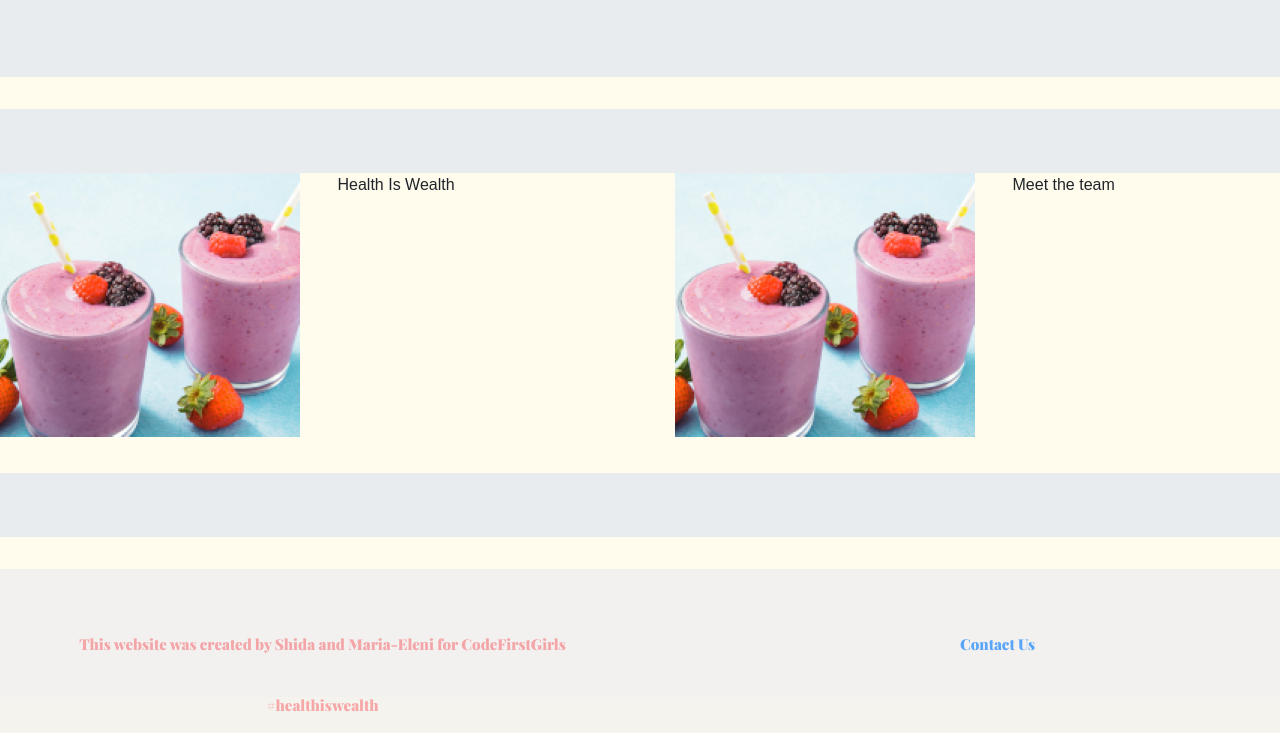
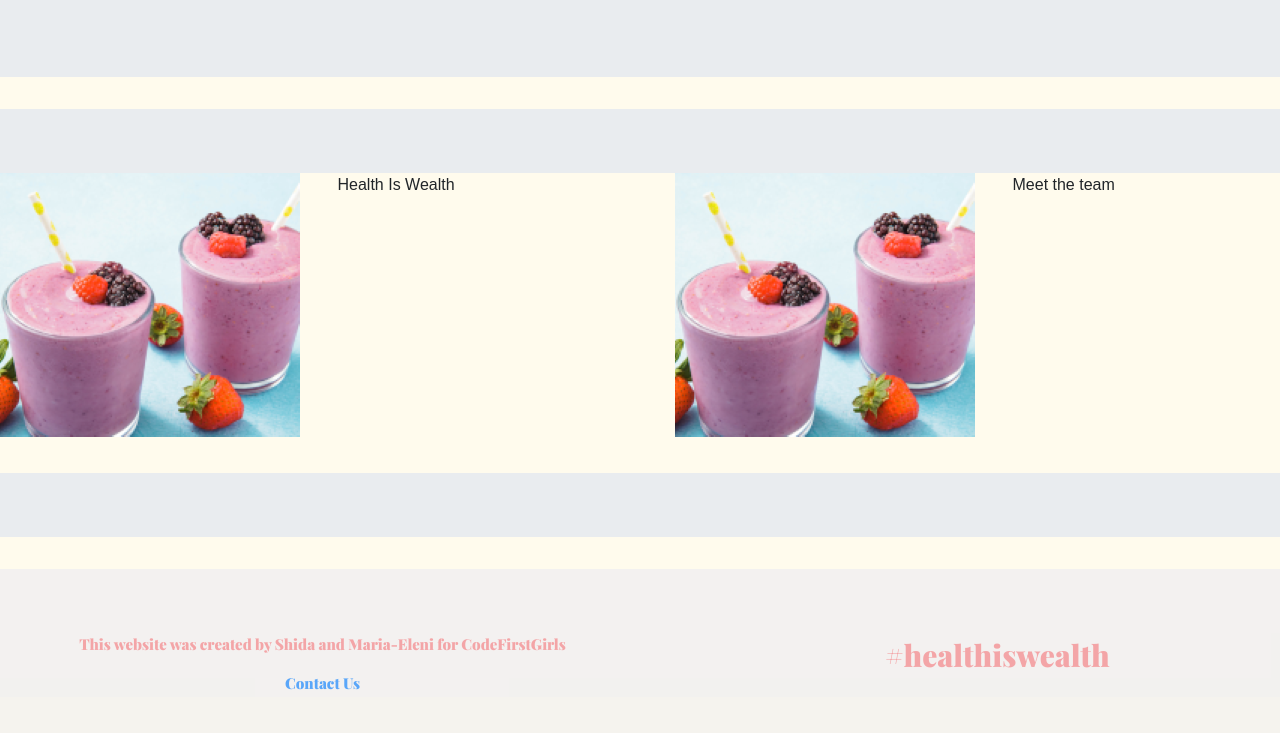
Before and after one commit to Maelvis/Super-Smoothies, a plain HTML site: page aboutus.html in a window 1280 px wide. Shown: the part 339-1072 px from the top of the page. Drawn offline with nearby package versions, Linux system fonts and the light colour scheme.

Commit message:
Aligned footer across pages

```diff
--- a/aboutus.html
+++ b/aboutus.html
@@ -68,11 +68,10 @@
     <div class="row footer">
       <div class="col-sm">
         <p>This website was created by Shida and Maria-Eleni for CodeFirstGirls</p>
-        <br>
-        <p>#healthiswealth</p>
+        <a href="contact.html"><p>Contact Us</p></a>
       </div>
       <div class="col-sm">
-        <a href="contact.html"><p>Contact Us</p></a>
+        <p id="hashtag">#healthiswealth</p>
       </div>
     </div>
   </div>
```
Also changed, not shown: contact.html (+2 -3 lines), index.html (+0 -33 lines), recipes.html (+2 -3 lines).
